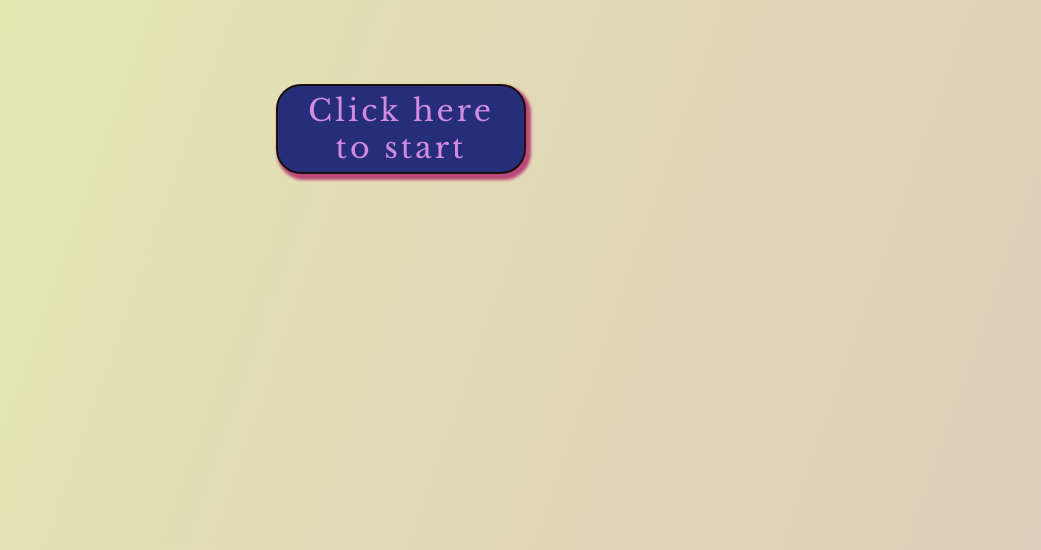
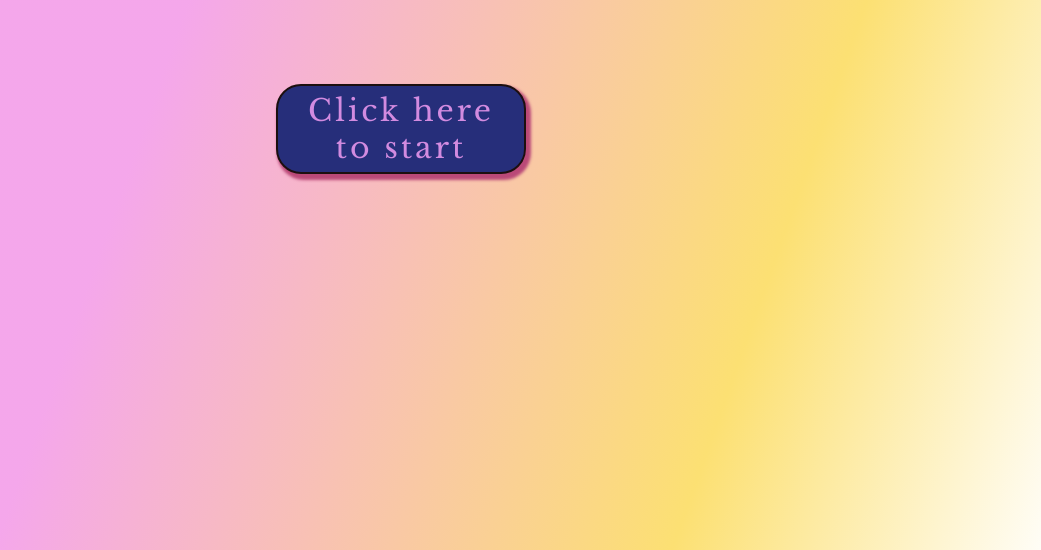
Before and after one commit to Mohammadibbu/tell-thought-number, a plain HTML site: page index.html in a window 1280 px wide. Shown: the part 250-800 px from the top of the page, without its empty margins (239-1280 px from the left). Drawn offline with nearby package versions, Linux system fonts and the light colour scheme.

Commit message:
Update index.html

```diff
--- a/index.html
+++ b/index.html
@@ -23,7 +23,7 @@
 
 		}
 body{
-background-image: linear-gradient( 109.5deg,  rgba(229,233,177,1) 11.2%, rgba(223,205,187,1) 100.2% );
+background-image: linear-gradient( 109.5deg,  rgba(233,68,212,0.47) 33%, rgba(252,224,115,1) 76.4%, rgba(255,255,255,0.30) 101.6% );
 background-repeat: no-repeat;
   background-attachment: fixed;
   background-size: cover;
```
